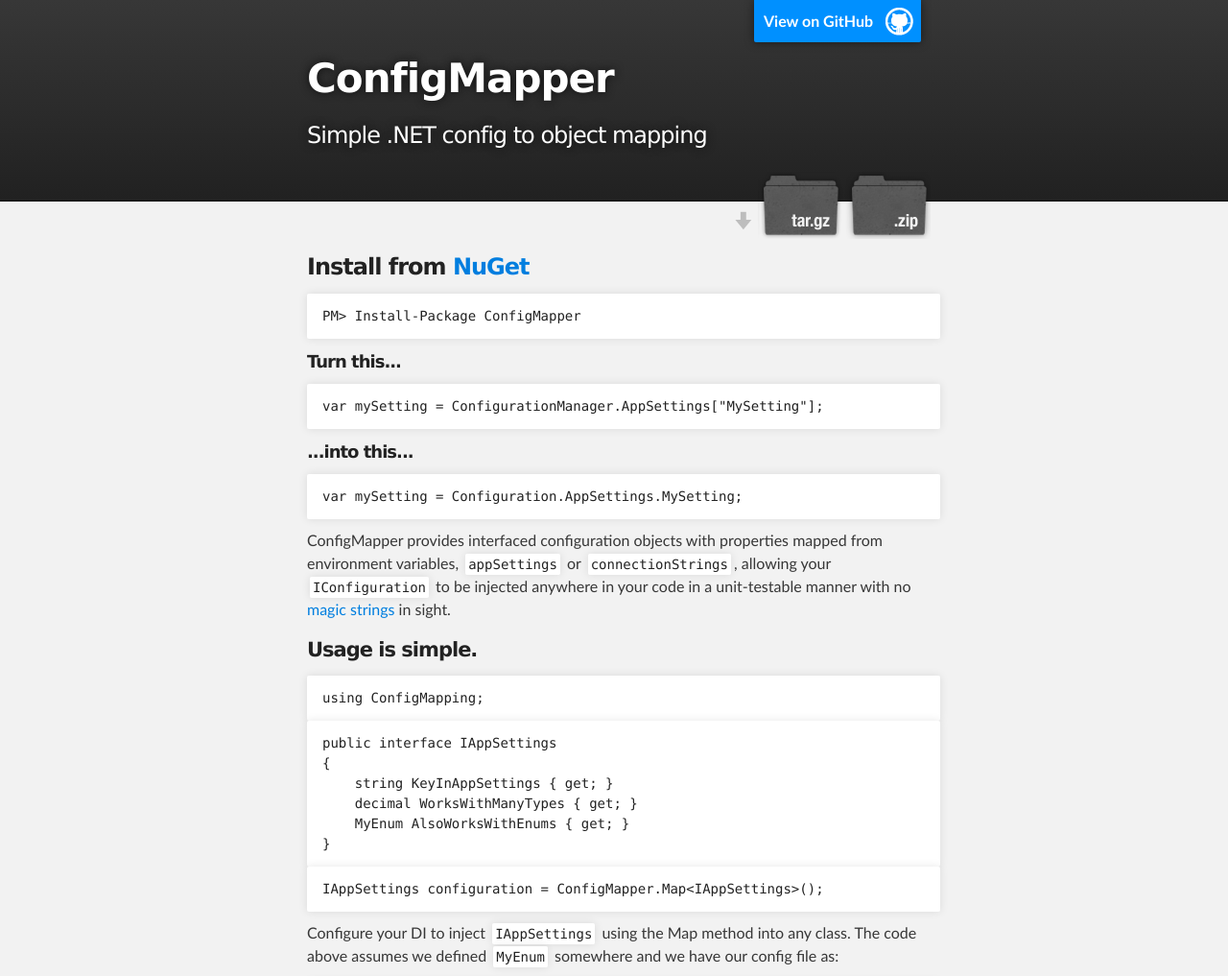
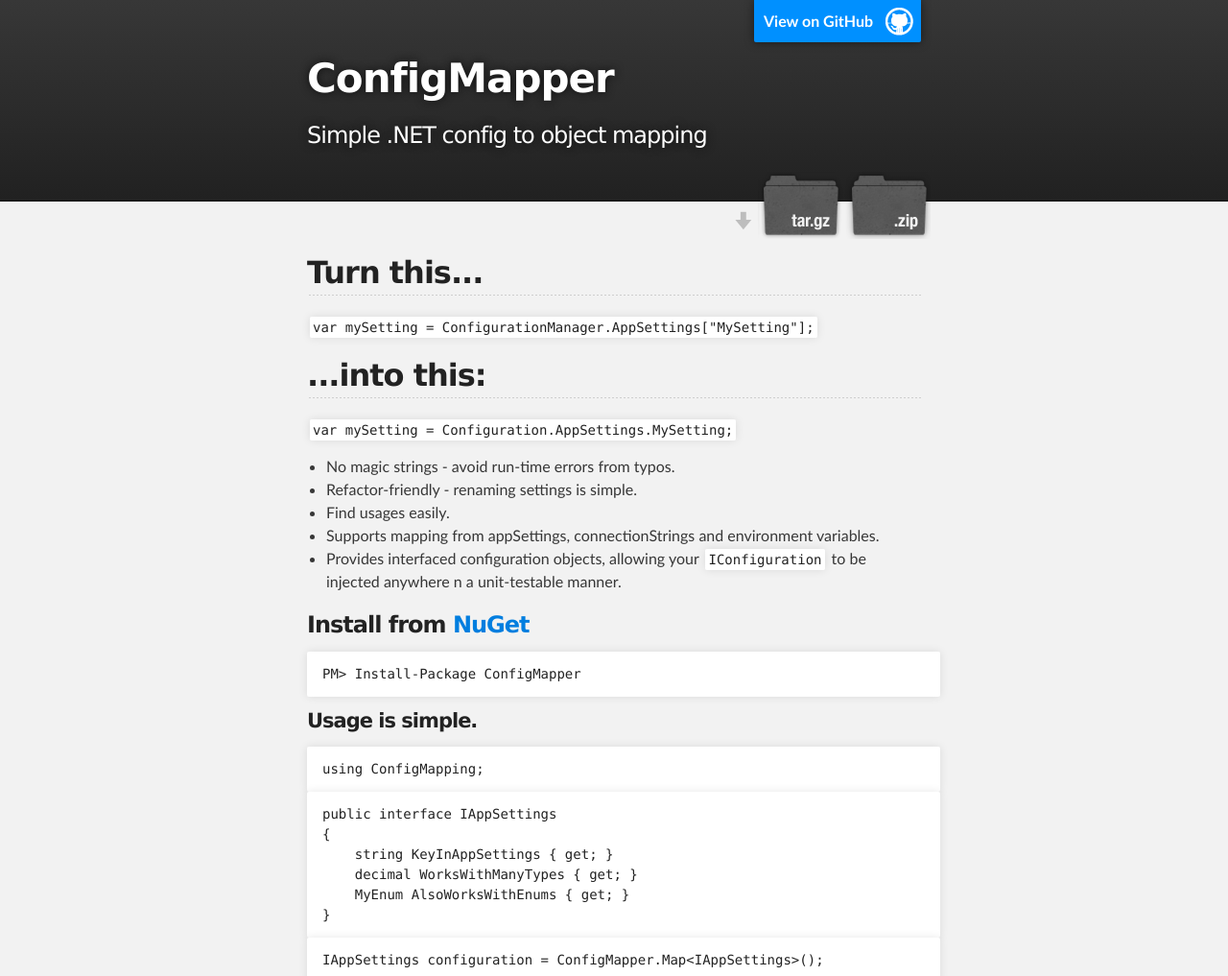
Before and after one commit to martinburrows/ConfigMapper, a plain HTML site: page index.html in a window 1280 px wide. Shown: the top 1017 px of the page at 96% size. Drawn offline with Linux system fonts and the light colour scheme.

Commit message:
Create gh-pages branch via GitHub

```diff
--- a/index.html
+++ b/index.html
@@ -31,26 +31,30 @@
     <!-- MAIN CONTENT -->
     <div id="main_content_wrap" class="outer">
       <section id="main_content" class="inner">
-        <h3>
+        <h2>
+<a id="turn-this" class="anchor" href="#turn-this" aria-hidden="true"><span class="octicon octicon-link"></span></a>Turn this...</h2>
+
+<p><code>var mySetting = ConfigurationManager.AppSettings["MySetting"];</code></p>
+
+<h2>
+<a id="into-this" class="anchor" href="#into-this" aria-hidden="true"><span class="octicon octicon-link"></span></a>...into this:</h2>
+
+<p><code>var mySetting = Configuration.AppSettings.MySetting;</code></p>
+
+<ul>
+<li>No magic strings - avoid run-time errors from typos.</li>
+<li>Refactor-friendly - renaming settings is simple.</li>
+<li>Find usages easily.</li>
+<li>Supports mapping from appSettings, connectionStrings and environment variables.</li>
+<li>Provides interfaced configuration objects, allowing your <code>IConfiguration</code> to be injected anywhere n a unit-testable manner.</li>
+</ul>
+
+<h3>
 <a id="install-from-nuget" class="anchor" href="#install-from-nuget" aria-hidden="true"><span class="octicon octicon-link"></span></a>Install from <a href="https://www.nuget.org/packages/ConfigMapper">NuGet</a>
 </h3>
 
 <pre><code>PM&gt; Install-Package ConfigMapper
 </code></pre>
-
-<h5>
-<a id="turn-this" class="anchor" href="#turn-this" aria-hidden="true"><span class="octicon octicon-link"></span></a>Turn this...</h5>
-
-<pre><code>var mySetting = ConfigurationManager.AppSettings["MySetting"];
-</code></pre>
-
-<h5>
-<a id="into-this" class="anchor" href="#into-this" aria-hidden="true"><span class="octicon octicon-link"></span></a>...into this...</h5>
-
-<pre><code>var mySetting = Configuration.AppSettings.MySetting;
-</code></pre>
-
-<p>ConfigMapper provides interfaced configuration objects with properties mapped from environment variables, <code>appSettings</code> or  <code>connectionStrings</code>, allowing your <code>IConfiguration</code> to be injected anywhere in your code in a unit-testable manner with no <a href="http://www.wekeroad.com/2011/03/10/are-friends-immutable/">magic strings</a> in sight.</p>
 
 <h4>
 <a id="usage-is-simple" class="anchor" href="#usage-is-simple" aria-hidden="true"><span class="octicon octicon-link"></span></a>Usage is simple.</h4>
```
Also changed, not shown: params.json (+1 -1 lines).
